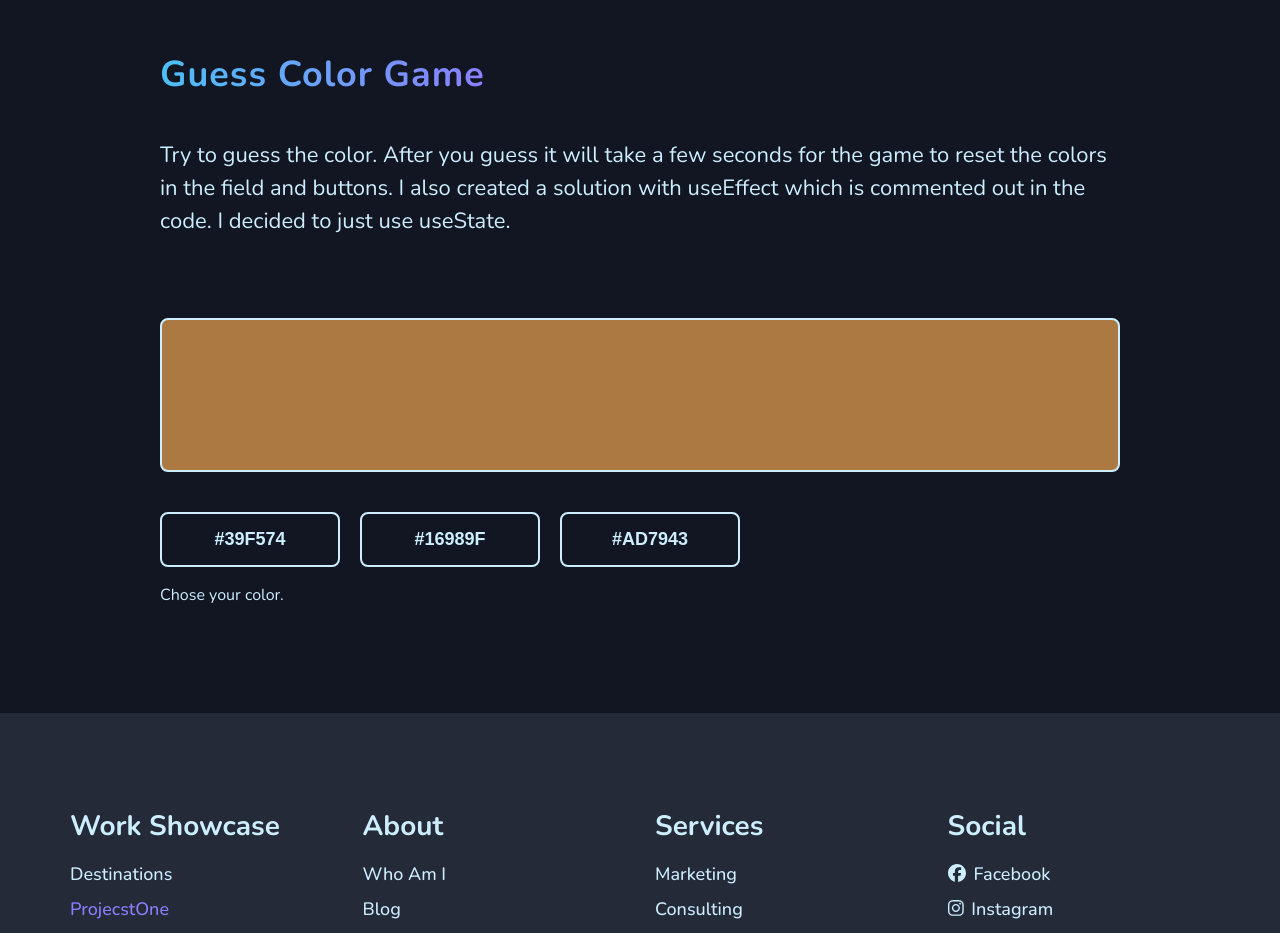
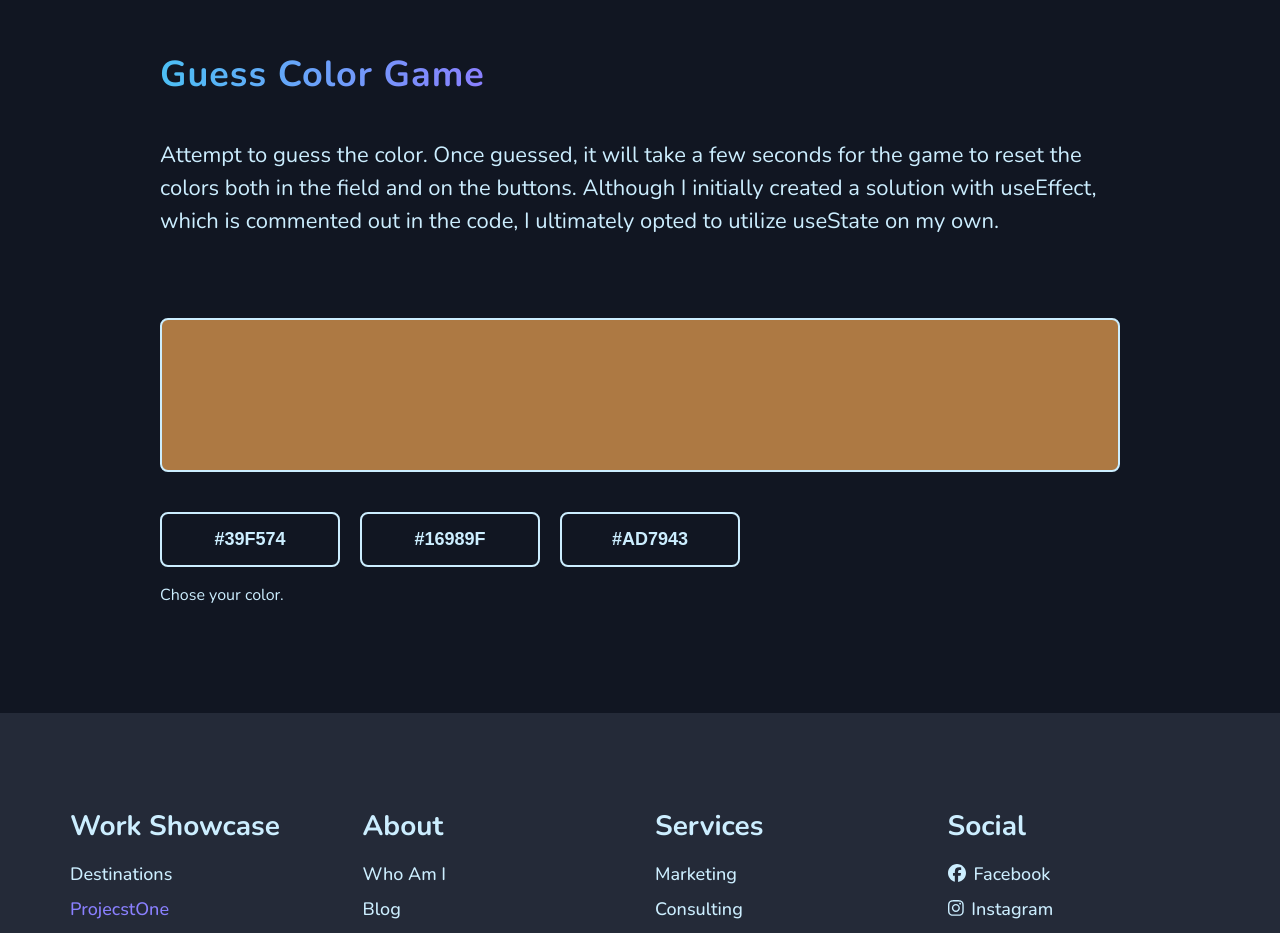
Before and after one commit to lazard9/react-projects, a React (Vite) app in the folder ldprojects/: page /projects-one in a window 1280 px wide. Shown: the part 2760-3693 px from the top of the page. Built offline with nearby package versions, Linux system fonts and the light colour scheme.

Commit message:
fix: Guess Color Game component text

```diff
--- a/ldprojects/src/pages/ProjectsOne.jsx
+++ b/ldprojects/src/pages/ProjectsOne.jsx
@@ -73,10 +73,11 @@ const ProjectsOne = () => {
                 <Heading level={2}>Guess Color Game</Heading>
 
                 <Content maxWidth="none">
-                    Try to guess the color. After you guess it will take a few
-                    seconds for the game to reset the colors in the field and
-                    buttons. I also created a solution with useEffect which is
-                    commented out in the code. I decided to just use useState.
+                    Attempt to guess the color. Once guessed, it will take a few
+                    seconds for the game to reset the colors both in the field
+                    and on the buttons. Although I initially created a solution
+                    with useEffect, which is commented out in the code, I
+                    ultimately opted to utilize useState on my own.
                 </Content>
 
                 <GuessColorGame />
```
